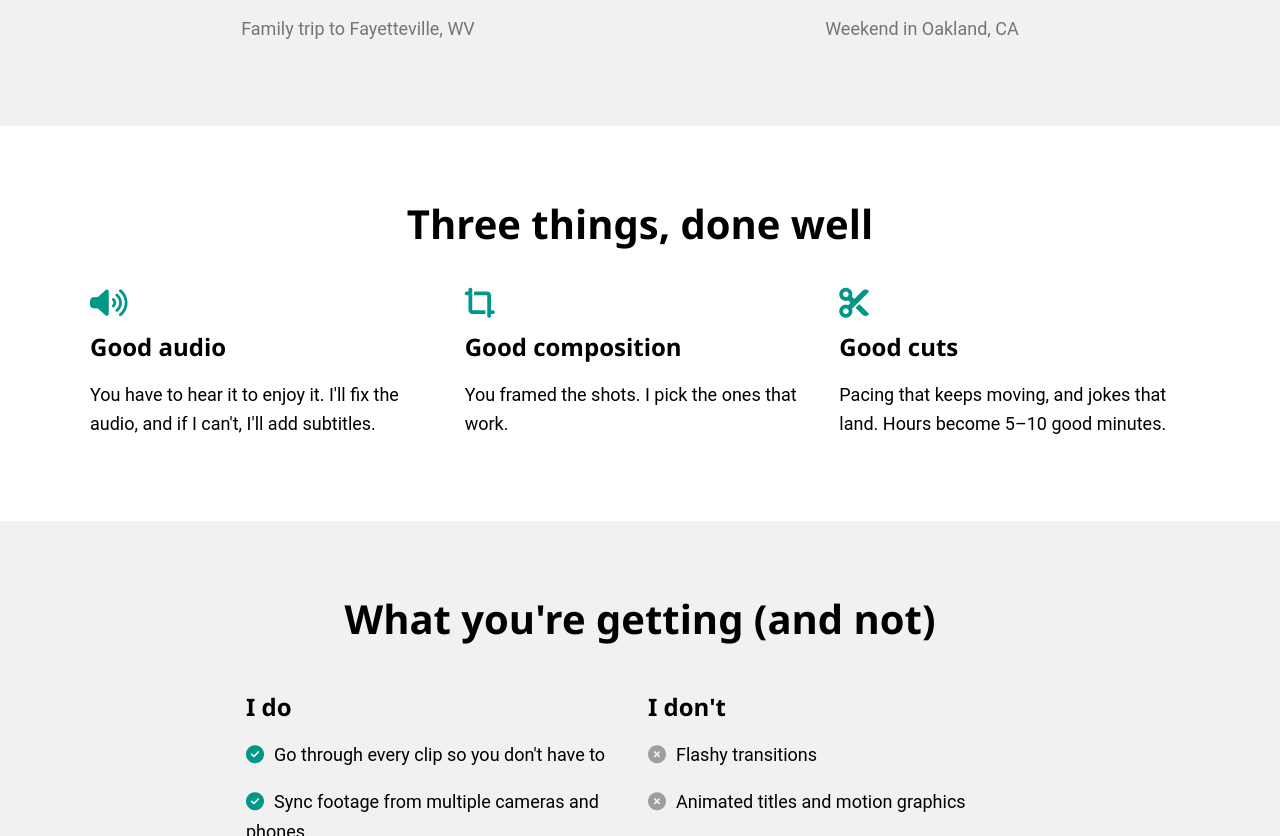
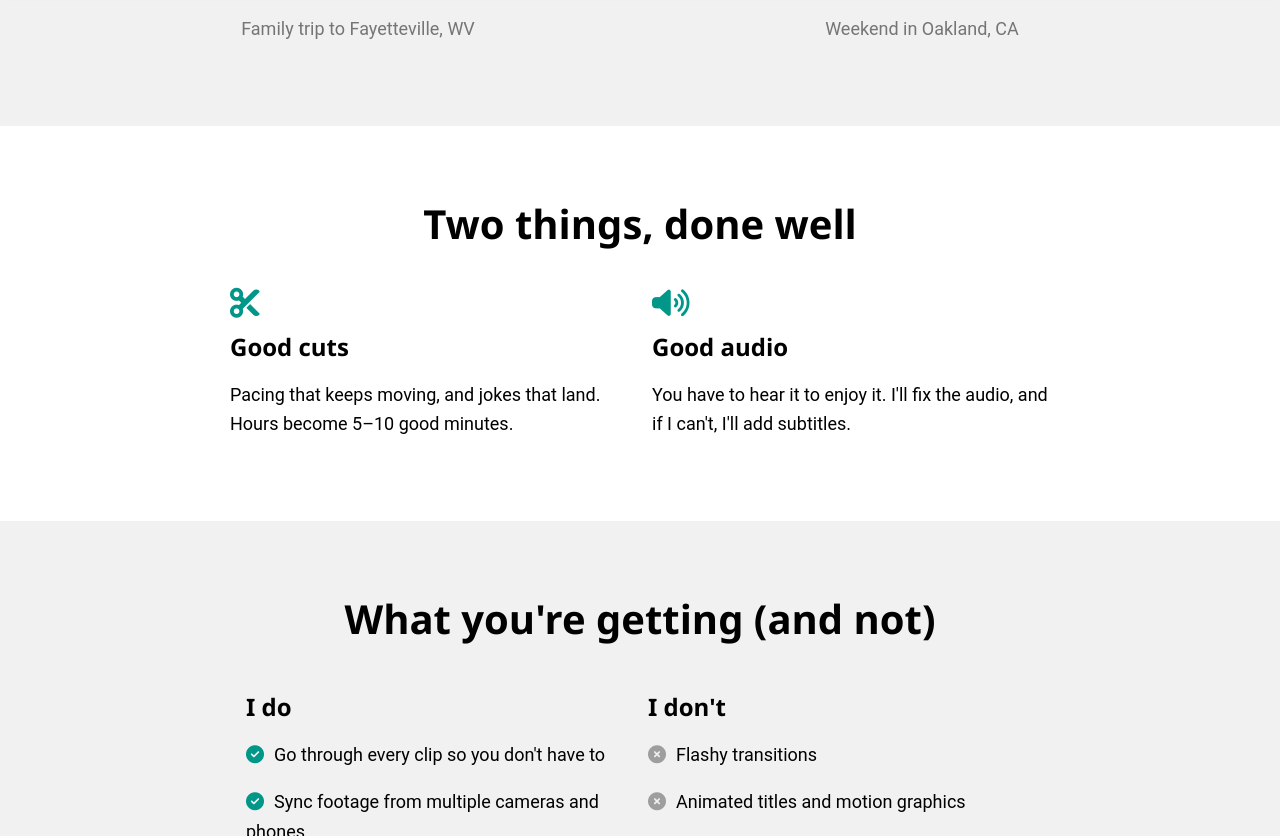
Before and after one commit to evanthemann/evanthemann.github.io, a Jekyll site: the page composition-and-cuts/index.html, which Jekyll copies as it is, in a window 1280 px wide and 900 px high, scrolled down 1473 px, cut to the strip 64-900 px from the top of the window. Built offline with Jekyll 4.4.1, drawn with Linux system fonts in a browser that asks for light colours; some of the changed text lies outside the part shown.

Commit message:
C&C: drop composition pillar; two things, cuts and audio
Co-Authored-By: Claude Opus 5.5 <noreply@anthropic.com>
Claude-Session: https://claude.ai/code/session_01Kfi4nikh1zP74fnAfvsveK

```diff
--- a/composition-and-cuts/index.html
+++ b/composition-and-cuts/index.html
@@ -4,7 +4,7 @@
   <meta charset="UTF-8">
   <meta name="viewport" content="width=device-width, initial-scale=1">
   <title>Composition &amp; Cuts — Video Editing, Just the Cutting | Evan Mann</title>
-  <meta name="description" content="Send me a pile of footage, get back a video people actually watch. Good audio, good composition, good cuts — no gimmicky transitions, titles, or effects.">
+  <meta name="description" content="Send me a pile of footage, get back a video people actually watch. Good cuts and good audio — no gimmicky transitions, titles, or effects.">
 
   <link rel="stylesheet" href="https://www.w3schools.com/w3css/4/w3.css">
   <link rel="stylesheet" href="https://fonts.googleapis.com/css2?family=Alex+Brush&display=swap">
@@ -66,7 +66,7 @@
   <div class="wrap w3-padding-32">
     <p class="brand-script" style="font-size:clamp(34px,5vw,48px);opacity:.9;margin:0 0 4px;">Composition &amp; Cuts</p>
     <h1 class="hero-h"><b>You shot it.<br>I'll cut it.</b></h1>
-    <p class="hero-sub w3-margin-top">Good audio. Good composition. Good cuts.</p>
+    <p class="hero-sub w3-margin-top">Good cuts. Good audio.</p>
     <a href="#start" class="w3-button w3-teal w3-xlarge w3-round-large w3-margin-top w3-padding-large">Tell Me About Your Video</a>
   </div>
 </header>
@@ -107,26 +107,21 @@
   </div>
 </section>
 
-<!-- The three things -->
+<!-- The two things -->
 <section class="w3-container w3-padding-64">
-  <div class="wrap-wide">
-    <h2 class="w3-center sec-h" style="margin-bottom:40px;"><b>Three things, done well</b></h2>
+  <div class="wrap">
+    <h2 class="w3-center sec-h" style="margin-bottom:40px;"><b>Two things, done well</b></h2>
     <div class="pillars">
+      <div class="pillar">
+        <i class="fa-solid fa-scissors"></i>
+        <h3><b>Good cuts</b></h3>
+        <p>Pacing that keeps moving, and jokes that land. Hours become 5–10 good minutes.</p>
+      </div>
       <div class="pillar">
         <i class="fa-solid fa-volume-high"></i>
         <h3><b>Good audio</b></h3>
         <p>You have to hear it to enjoy it. I'll fix the audio, and if I can't, I'll add
           subtitles.</p>
-      </div>
-      <div class="pillar">
-        <i class="fa-solid fa-crop-simple"></i>
-        <h3><b>Good composition</b></h3>
-        <p>You framed the shots. I pick the ones that work.</p>
-      </div>
-      <div class="pillar">
-        <i class="fa-solid fa-scissors"></i>
-        <h3><b>Good cuts</b></h3>
-        <p>Pacing that keeps moving, and jokes that land. Hours become 5–10 good minutes.</p>
       </div>
     </div>
   </div>
```
